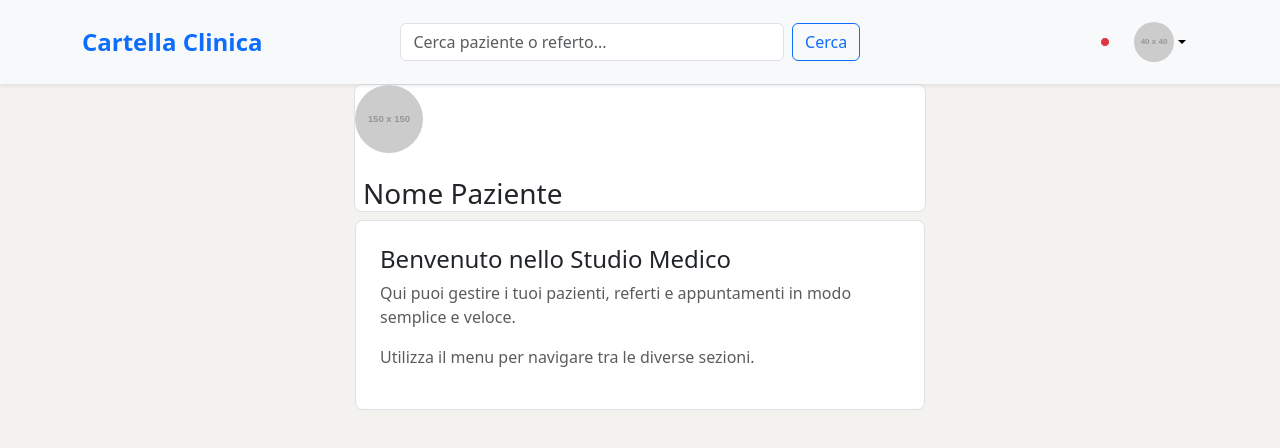
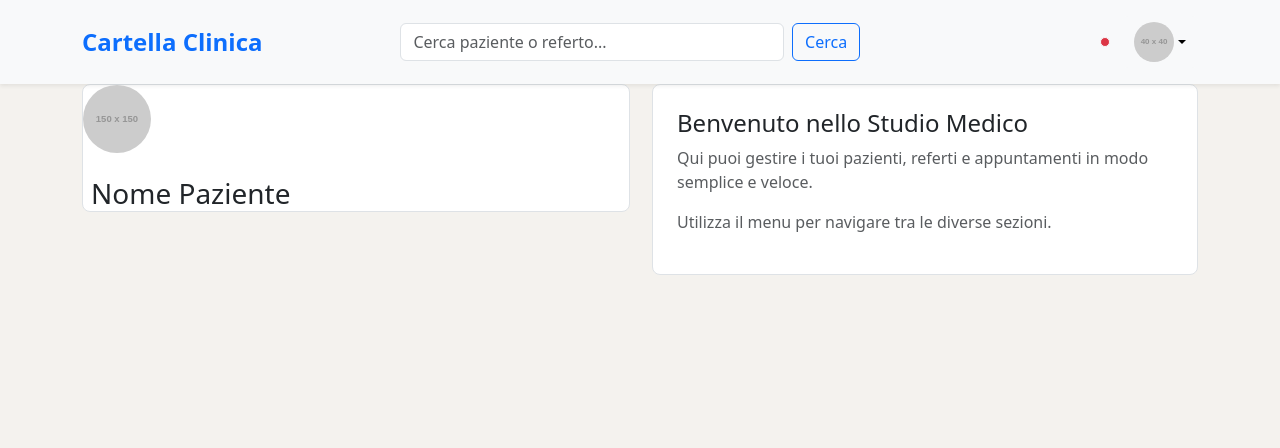
Before and after one commit to ManuelCasanuova/Capstone, a React (Vite) app: page / in a window 1280 px wide. Shown: the top 448 px of the page. Built offline with nearby package versions, Linux system fonts and the light colour scheme.

Commit message:
Aggiornamento

```diff
--- a/src/component/Home/Home.jsx
+++ b/src/component/Home/Home.jsx
@@ -1,4 +1,4 @@
-import { Container, Row } from "react-bootstrap";
+import { Col, Container, Row } from "react-bootstrap";
 import PatientDashboard from "../Paziente/PatientDashboard";
 import WelcomeStudio from "./WelcomeStudio";
 
@@ -7,9 +7,9 @@ function Home () {
     <>
     <Container>
         <Row xs={2}>
+            <Col><PatientDashboard /></Col>
+            <Col><WelcomeStudio /></Col>
 
-            <PatientDashboard />
-            <WelcomeStudio />
         </Row>
     </Container>
 
```
